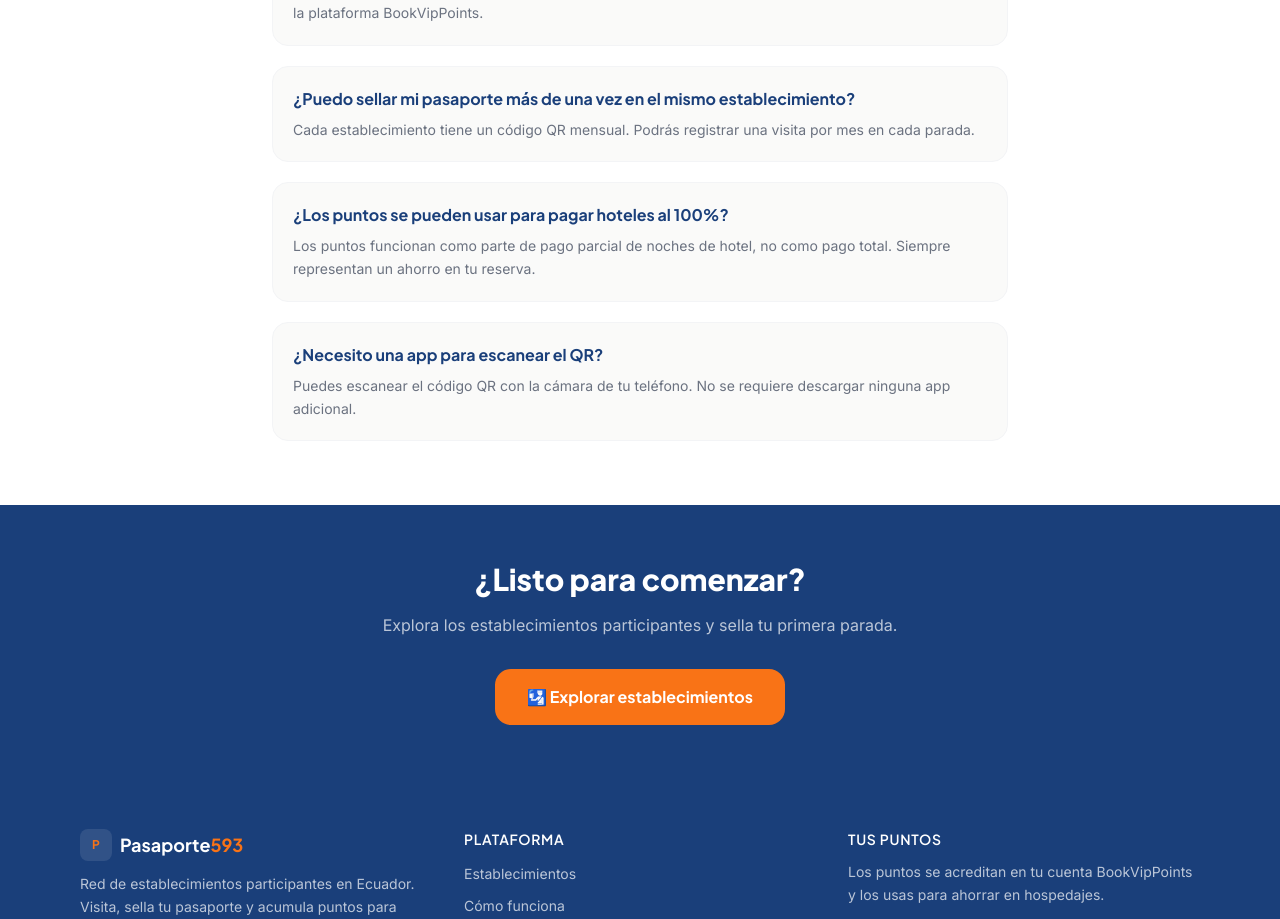
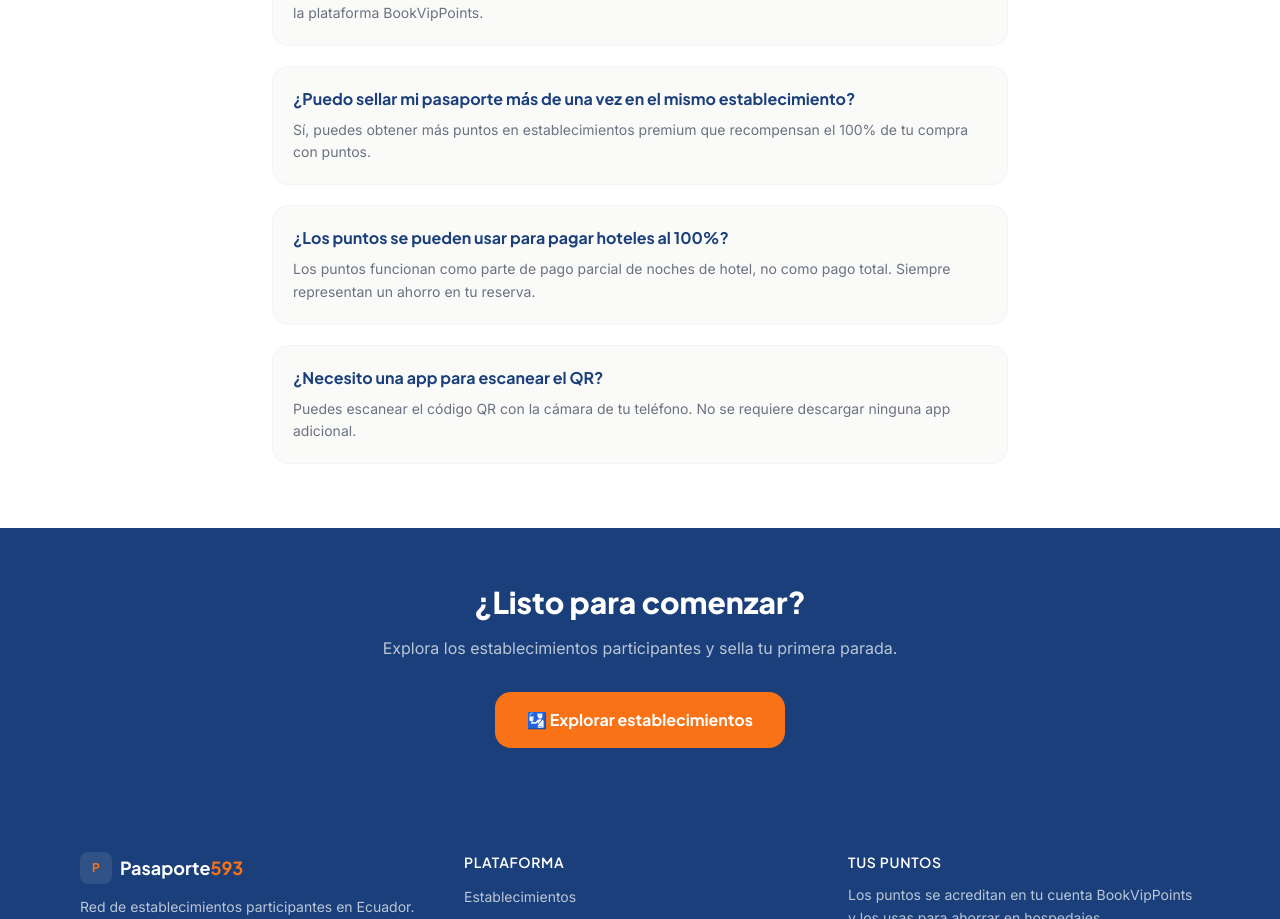
Before and after one commit to bookvippoints-design/pasaporte593, a React (Vite) app: page /como-funciona in a window 1280 px wide. Shown: the part 1603-2522 px from the top of the page. Built offline with nearby package versions, Linux system fonts and the light colour scheme.

Commit message:
descripción

```diff
--- a/src/pages/ComoFunciona.jsx
+++ b/src/pages/ComoFunciona.jsx
@@ -102,7 +102,7 @@ export default function ComoFunciona() {
               },
               {
                 q: '¿Puedo sellar mi pasaporte más de una vez en el mismo establecimiento?',
-                a: 'Cada establecimiento tiene un código QR mensual. Podrás registrar una visita por mes en cada parada.',
+                a: 'Sí, puedes obtener más puntos en establecimientos premium que recompensan el 100% de tu compra con puntos.',
               },
               {
                 q: '¿Los puntos se pueden usar para pagar hoteles al 100%?',
```
